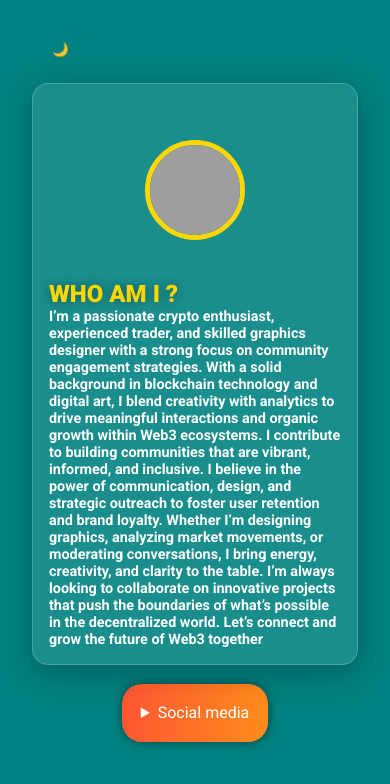
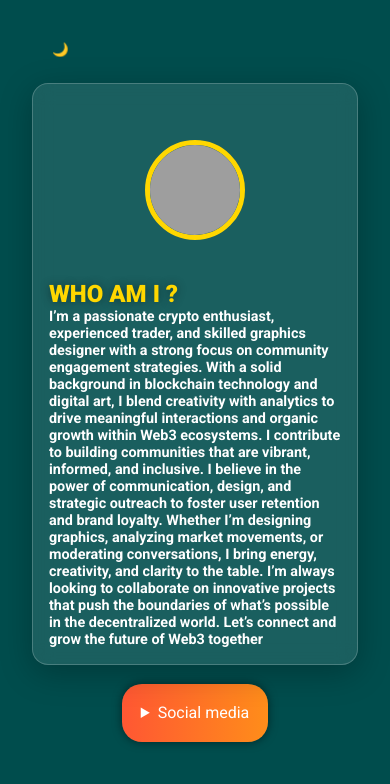
Before and after one commit to Terry3nty/chih, a plain HTML site: page index.html in a window 390 px wide. Drawn offline with Linux system fonts and the light colour scheme; grey boxes are pictures that could not be loaded; a web font is replaced by a local one.

Commit message:
tweaks 1.1

```diff
--- a/index.html
+++ b/index.html
@@ -30,5 +30,7 @@ I’m always looking to collaborate on innovative projects that push the boundar
         <p><a class="yo" href="#" target="_blank">DISCORD</a></p>
         <p><a class="yo" href="#" target="_blank">GMAIL</a></p>
     </details>
+
+    <script src="script.js"></script>
 </body>
 </html>
--- a/script.js
+++ b/script.js
@@ -1,3 +1,3 @@
 function toggleMode() {
-    document.body.classList.toggle("bright");
+    document.body.classList.toggle("light-mode");
 }
--- a/style.css
+++ b/style.css
@@ -1,17 +1,17 @@
 @import url('https://fonts.googleapis.com/css2?family=Monsieur+La+Doulaise&family=Roboto:ital,wght@0,100..900;1,100..900&display=swap');
 
 :root {
-    --bg: Teal;
+    --bg: #004d4d;
     --text-color: #ffffff;
     --highlight-color: #ffd700;
     --primary-color:  linear-gradient(to right, #ff5733, #ff8d1a);
 }
 
-body.bright {
-    --bg: linear-gradient(135deg, #e0f7fa, #ffffff); /* Soft aqua to white */
-    --text-color: #222222;                         /* Dark text for readability */
-    --highlight-color: #ffb700;                    /* Rich golden highlight */
-    --primary-color: linear-gradient(to right, #ff7e5f, #feb47b); /* Warm, elegant orange-pink */
+body.light-mode{
+    --bg: #b0f4b0; /* Light teal background for bright mode */
+    --text-color: #333333; /* Dark text for readability */
+    --highlight-color: orange; /* Rich golden highlight */
+    --primary-color: linear-gradient(to right, #ff9a8b, #ffb28e);
 }
 
 *{
```
